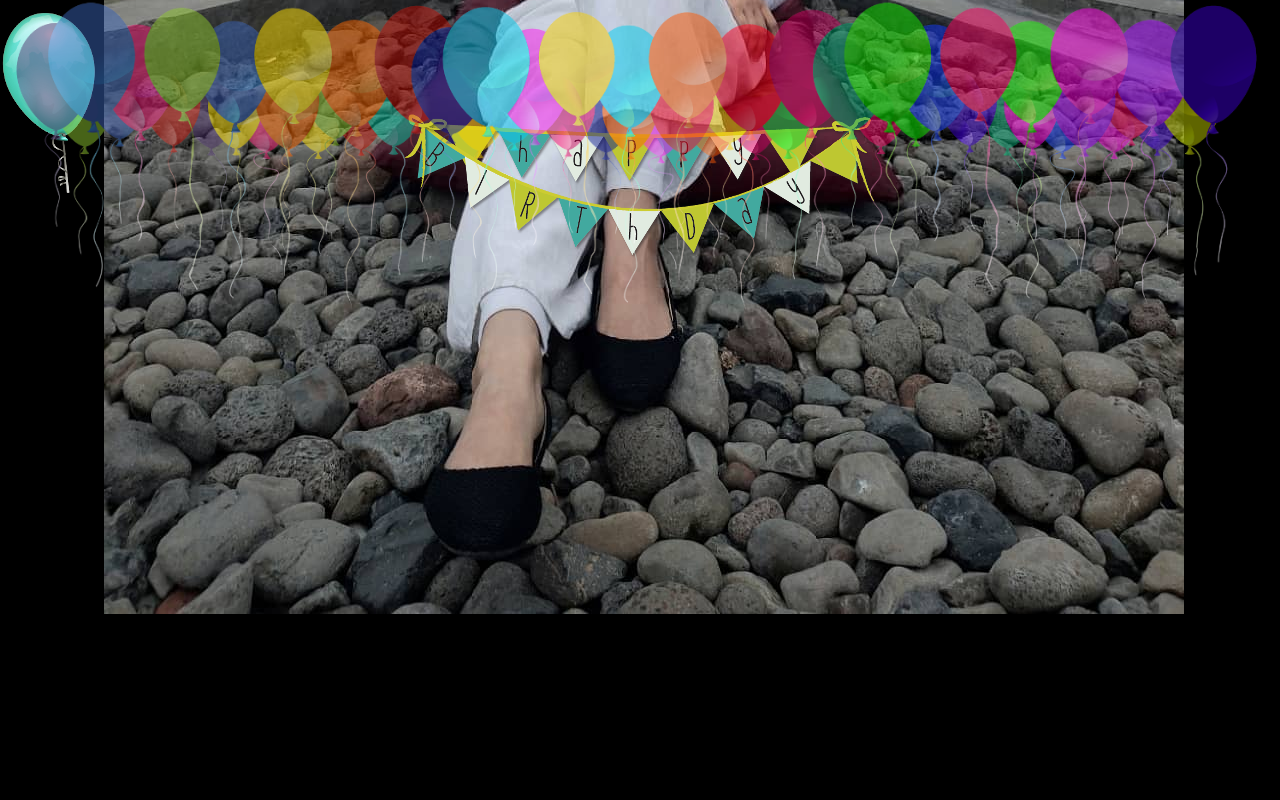
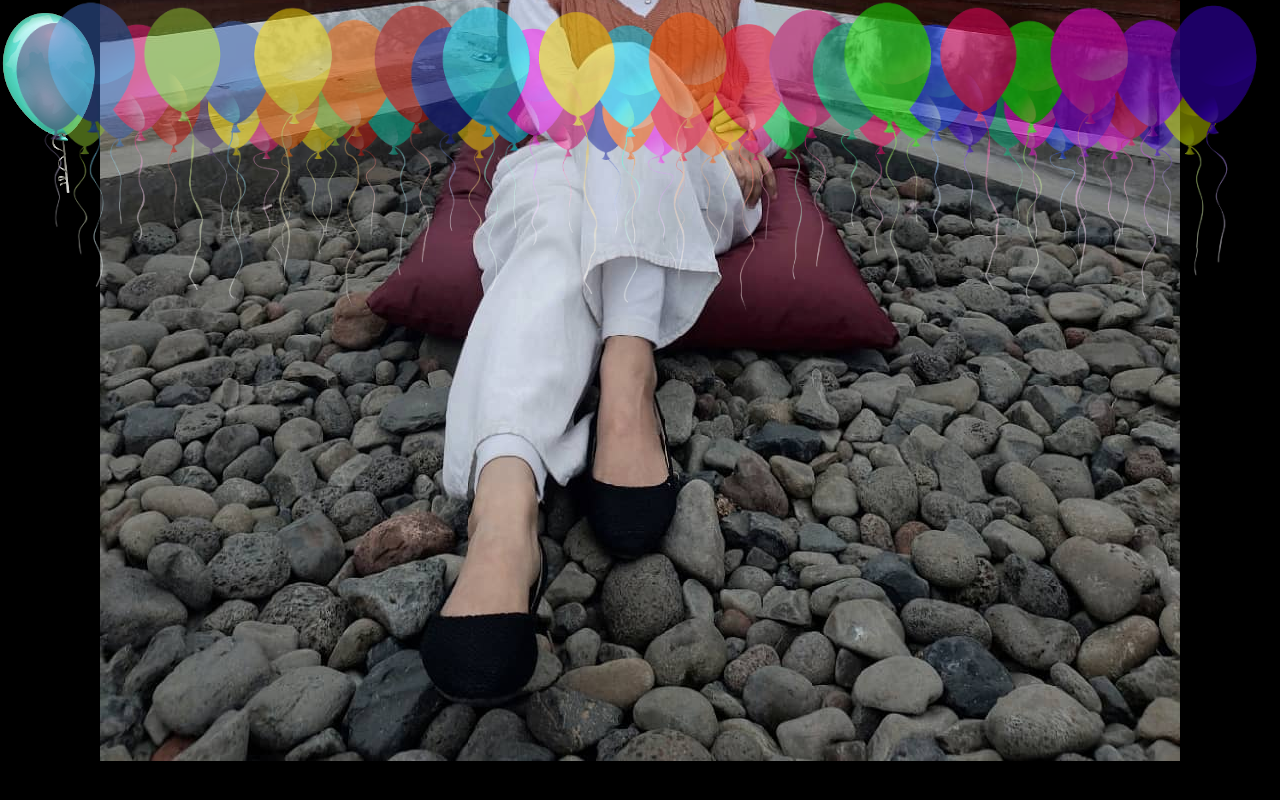
Before and after one commit to jajangasidiq/nazwa.github.io, a website: page index.html in a window 1280 px wide. Shown: the part 806-1606 px from the top of the page. Drawn offline with nearby package versions, Linux system fonts and the light colour scheme.

Commit message:
Update index.html

```diff
--- a/index.html
+++ b/index.html
@@ -89,12 +89,8 @@
 		</div>
 		<div class="row">
 			<div class="col-md-12 text-center">
-`				<img src="lia.jpg" class="banner">
-			</div>
-		</div>
-		<div class="row">
-			<div class="col-md-12 text-center">
 				<img src="banner.png" class="bannar">
+				<img src="lia.jpg" class="banner">
 			</div>
 		</div>
 		<div class="row cake-cover">
```
